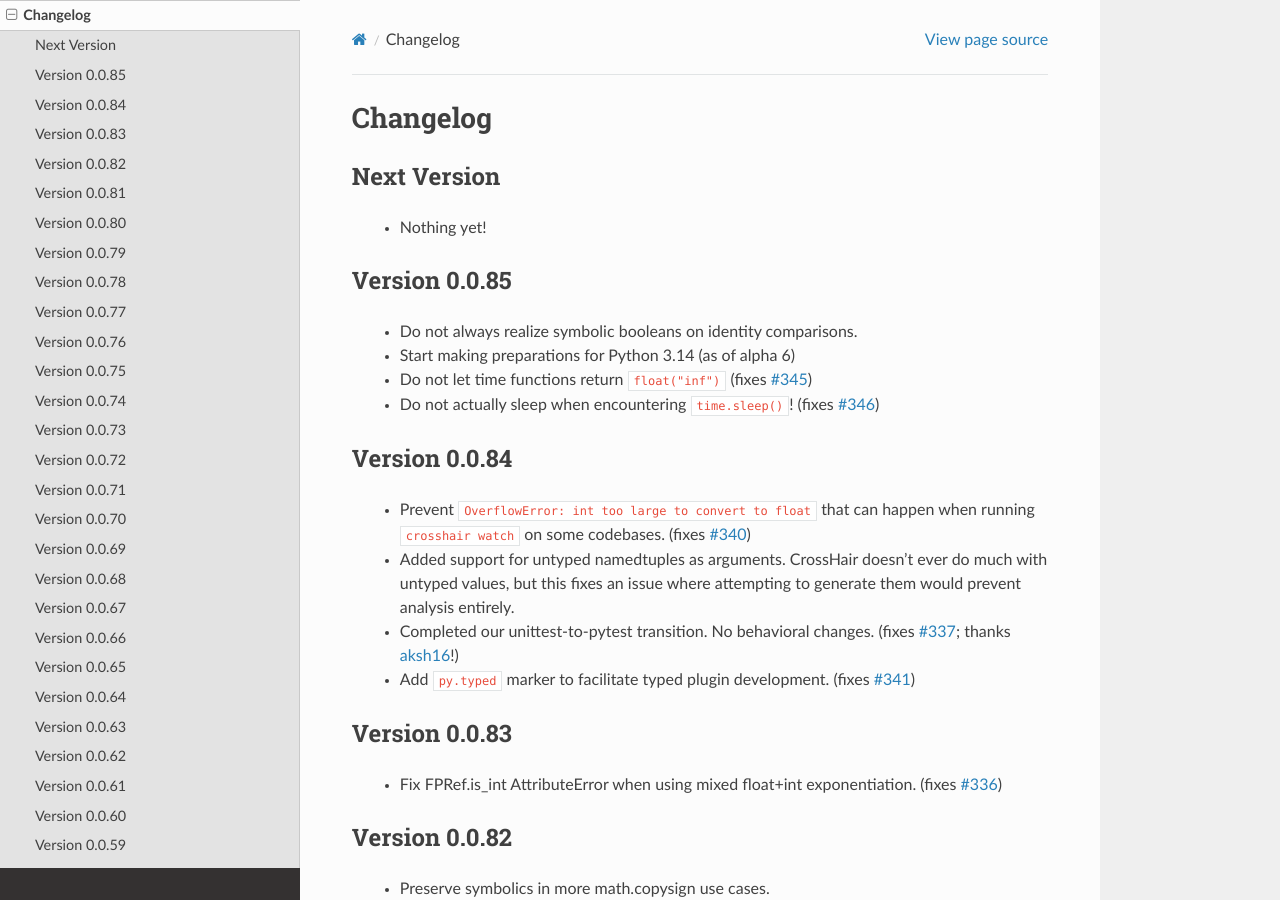
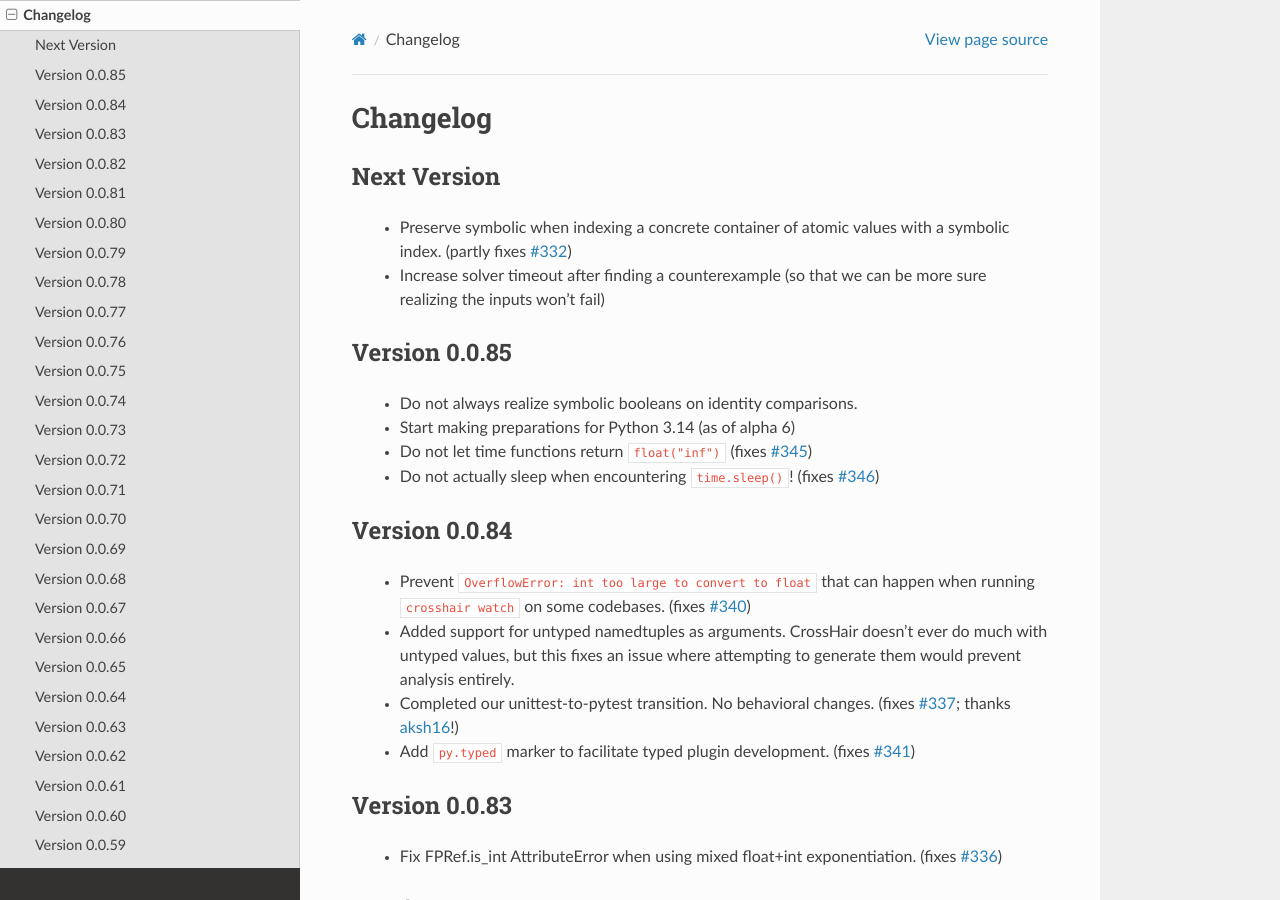
Before and after one commit to pschanely/CrossHair, a Sphinx documentation site: the page built from doc/source/changelog.rst, in a window 1280 px wide and 900 px high. Built offline with Sphinx 7.4.7 and the Read the Docs theme 3.1.0, drawn with Linux system fonts in a browser that asks for light colours; the version number is read from the project's files by our own code.

Commit message:
Update changelog

```diff
--- a/doc/source/changelog.rst
+++ b/doc/source/changelog.rst
@@ -6,7 +6,11 @@
 Next Version
 ------------
 
-  * Nothing yet!
+  * Preserve symbolic when indexing a concrete container of atomic values with a
+    symbolic index.
+    (partly fixes `#332 <https://github.com/pschanely/CrossHair/issues/332>`__)
+  * Increase solver timeout after finding a counterexample (so that we can be more
+    sure realizing the inputs won't fail)
 
 
 Version 0.0.85
```
